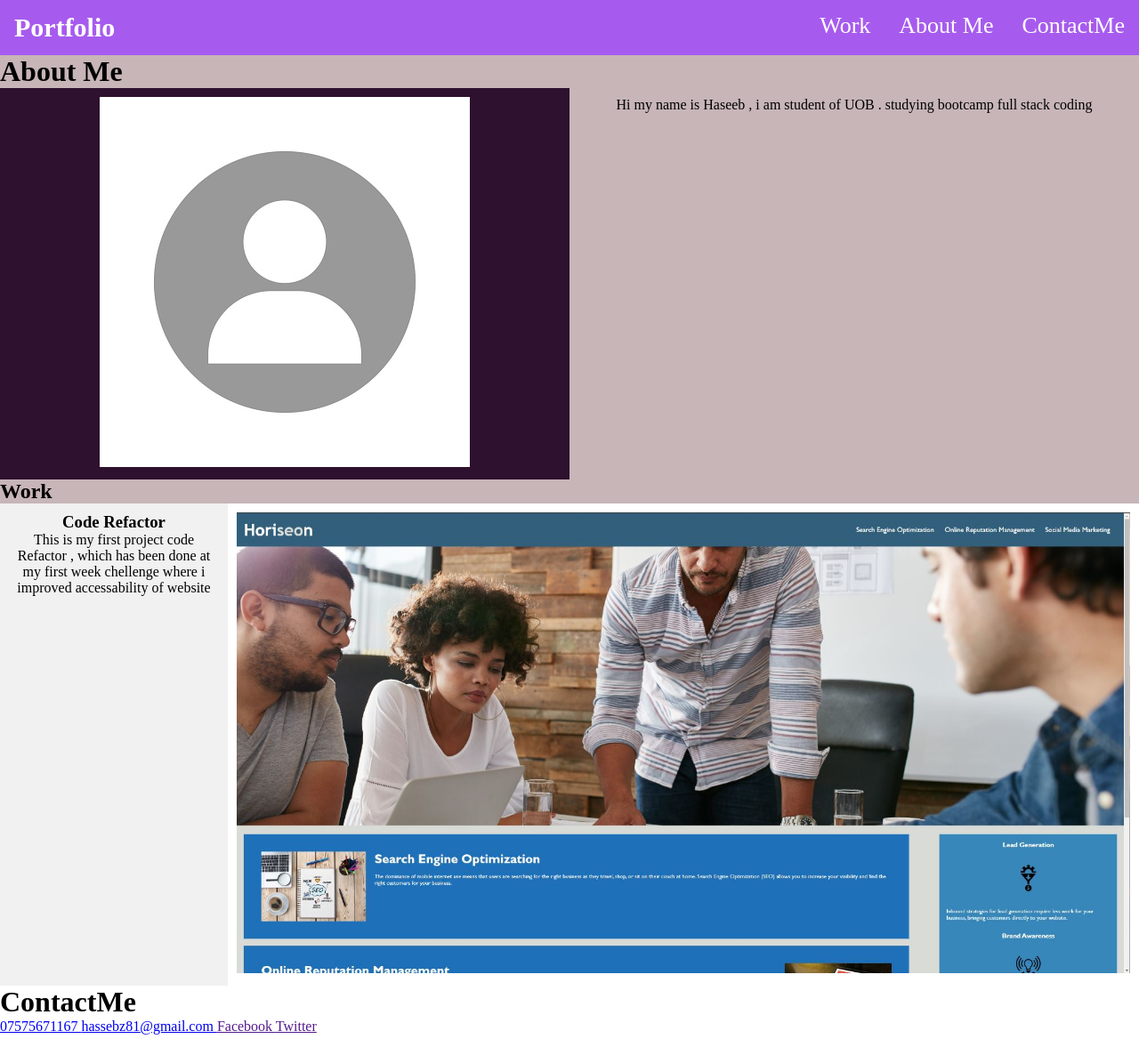
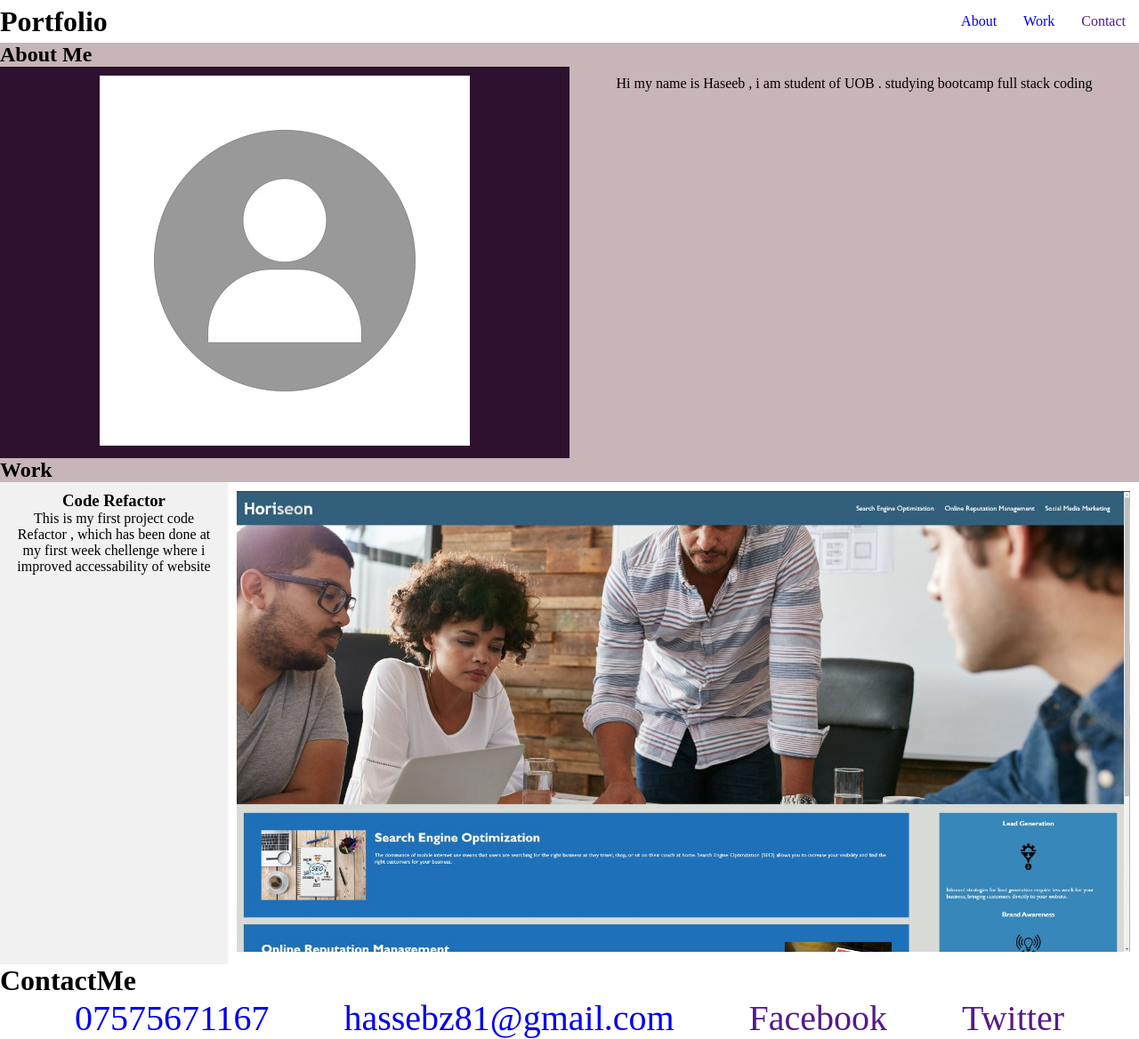
Before and after one commit to Haseebz1/Dev-portfolio, a plain HTML site: page index.html in a window 1280 px wide. Shown: the whole page at 89% size. Drawn offline with Linux system fonts and the light colour scheme.

Commit message:
code refactor

```diff
--- a/assets/style.css
+++ b/assets/style.css
@@ -9,6 +9,23 @@
     box-sizing: border-box;
     margin: 0;
     padding: 0;
+  }
+
+  header {
+    display: flex;
+    flex-wrap: wrap;
+    justify-content: space-between;
+    align-items: center;
+  }
+
+  nav {
+    display: flex;
+    flex-wrap: wrap;
+    justify-content: space-evenly;
+
+  }
+  nav a {
+    padding: 15px;
   }
 
 /* nav start */
@@ -97,3 +114,12 @@ li a {
     }
   }
 /* Media quries for different screens end */
+a{
+    text-decoration: none;
+}
+footer div{
+    display: flex;
+    justify-content: space-evenly;
+    font-size: 40px;
+    align-items: flex-end;
+}
--- a/index.html
+++ b/index.html
@@ -1,5 +1,6 @@
 <!DOCTYPE html>
 <html lang="en">
+
 <head>
     <meta charset="UTF-8">
     <meta http-equiv="X-UA-Compatible" content="IE=edge">
@@ -7,34 +8,52 @@
     <link rel="stylesheet" href="./assets/style.css">
     <title>Portfolio</title>
 </head>
+
 <body>
     <!-- WHEN I load their portfolio
 THEN I am presented with the developer's name, a recent photo or avatar, and links to sections about them, their work, and how to contact them -->
-<nav>
+    <!-- <nav>
     <ul id="nav-ul">
         <li class="float-left nav-title">Portfolio</li>
         <li class="float-right"><a href="">ContactMe</a></li>
         <li class="float-right"><a href="">About Me</a></li>
         <li class="float-right"><a href="">Work</a></li>
     </ul>
+</nav> -->
+    <header>
+        <h1>Portfolio</h1>
+        <nav>
+            <a href="#about-me">About</a>
+            <a href="#work">Work</a>
+            <a href="">Contact</a>
         </nav>
-<header>
+    </header>
+
+    <!-- <header>
+
+</header> -->
+    <section id="about-me">
         <h1 class="flex-container">About Me</h1>
         <div class="flex-container">
-        <div class="flex-item-left"><img id="profile-image" src="./assets/avatar.jpg" alt="developer's avatar"></div>
-        <div class="flex-item-right"><p> Hi my name is Haseeb , i am student of UOB . studying bootcamp full stack coding </p></div>
+            <div class="flex-item-left"><img id="profile-image" src="./assets/avatar.jpg" alt="developer's avatar">
             </div>
-</header>
-<section>
+            <div class="flex-item-right">
+                <p> Hi my name is Haseeb , i am student of UOB . studying bootcamp full stack coding </p>
+            </div>
+        </div>
+    </section>
+    <section id="work">
         <h1 class="flex-container"> Work </h1>
         <div class="flex-container">
 
-        <div class="flex-item-title"><h3>Code Refactor</h3>
+            <div class="flex-item-title">
+                <h3>Code Refactor</h3>
                 <p>This is my first project code Refactor , which has been done at my first week chellenge
                     where i improved accessability of website </p>
 
             </div>
-        <div class="flex-item-image"><a id="project-image" href=""><img src="./assets/code-refactor.jpg" alt=""></a></div>
+            <div class="flex-item-image"><a id="project-image" href=""><img src="./assets/code-refactor.jpg" alt=""></a>
+            </div>
         </div>
 
     </section>
@@ -48,4 +67,5 @@ THEN I am presented with the developer's name, a recent photo or avatar, and lin
             <a href="">Twitter</a>
     </footer>
 </body>
+
 </html>
```
Lines whose indentation alone changed are shown as unchanged.
